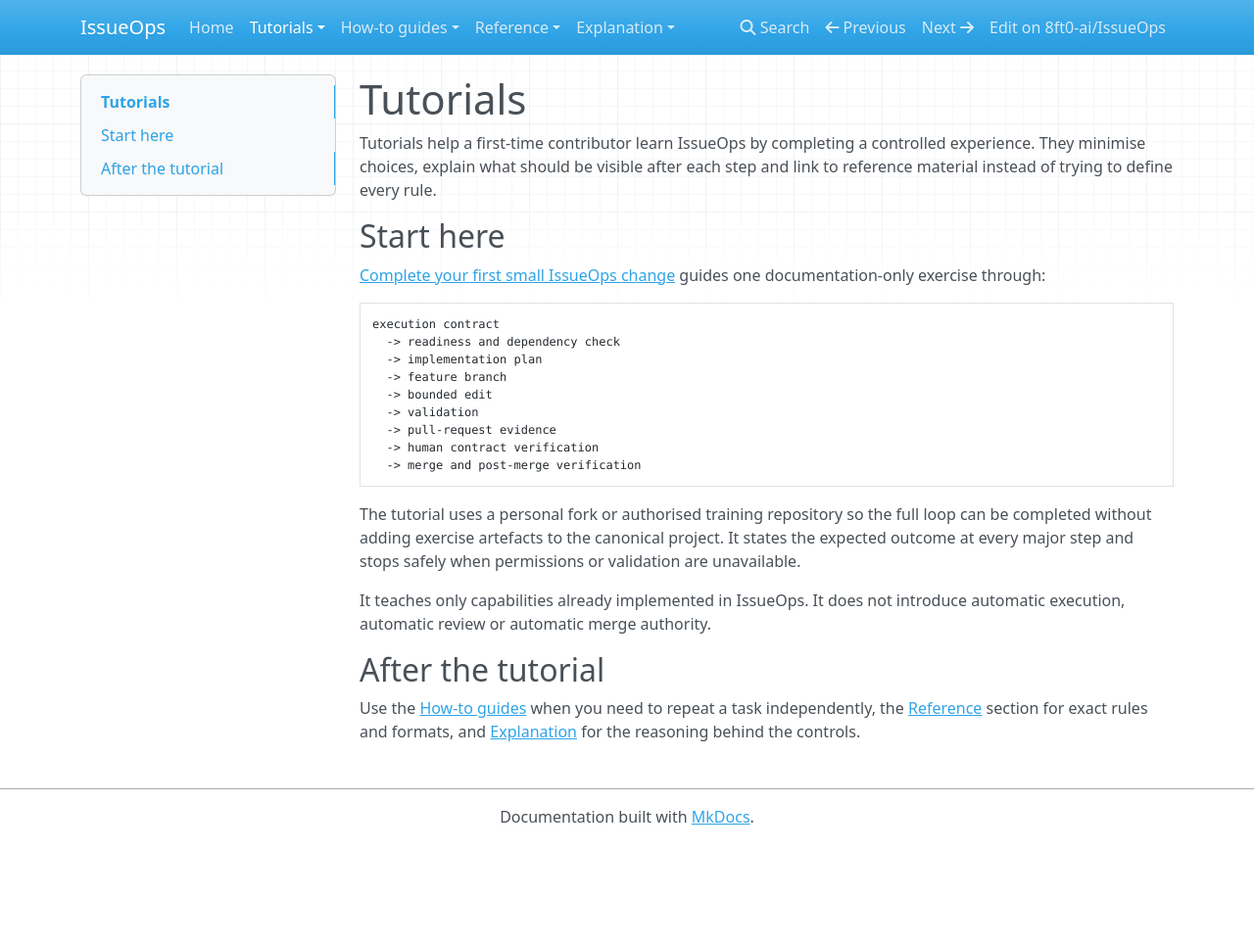
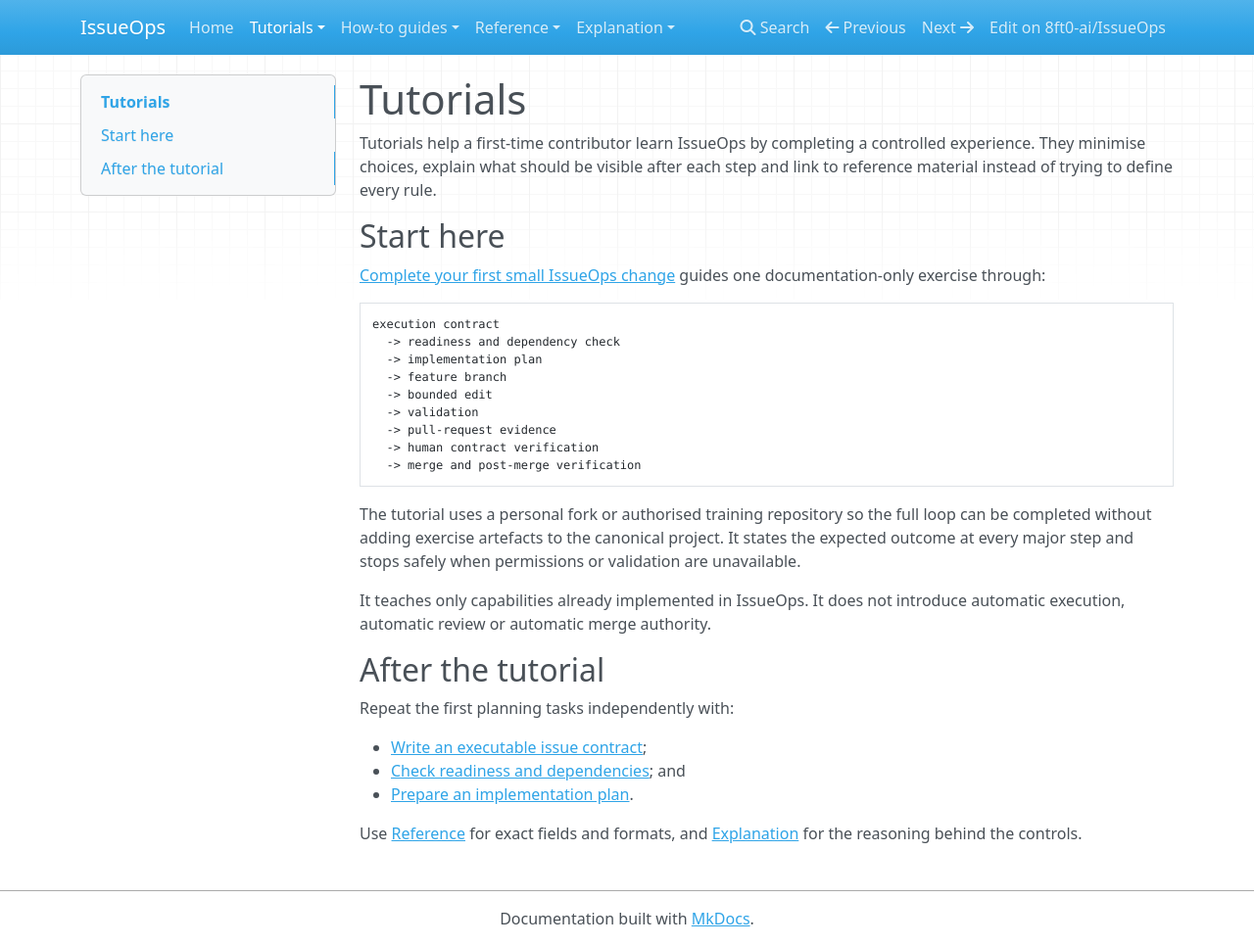
Before and after one commit to 8ft0-ai/IssueOps, an MkDocs documentation site: the page built from docs/tutorials/index.md, in a window 1280 px wide and 966 px high. Shown: the whole window at 98% size. Built offline with MkDocs 1.6.1, drawn with Linux system fonts in a browser that asks for light colours; nearby versions of some CDN libraries.

Commit message:
Point tutorial learners to focused contract guidance

```diff
--- a/docs/tutorials/index.md
+++ b/docs/tutorials/index.md
@@ -24,4 +24,10 @@
 
 ## After the tutorial
 
-Use the [How-to guides](../how-to/index.md) when you need to repeat a task independently, the [Reference](../reference/index.md) section for exact rules and formats, and [Explanation](../explanation/index.md) for the reasoning behind the controls.
+Repeat the first planning tasks independently with:
+
+- [Write an executable issue contract](../how-to/write-executable-issue.md);
+- [Check readiness and dependencies](../how-to/check-readiness-and-dependencies.md); and
+- [Prepare an implementation plan](../how-to/prepare-implementation-plan.md).
+
+Use [Reference](../reference/index.md) for exact fields and formats, and [Explanation](../explanation/index.md) for the reasoning behind the controls.
```
